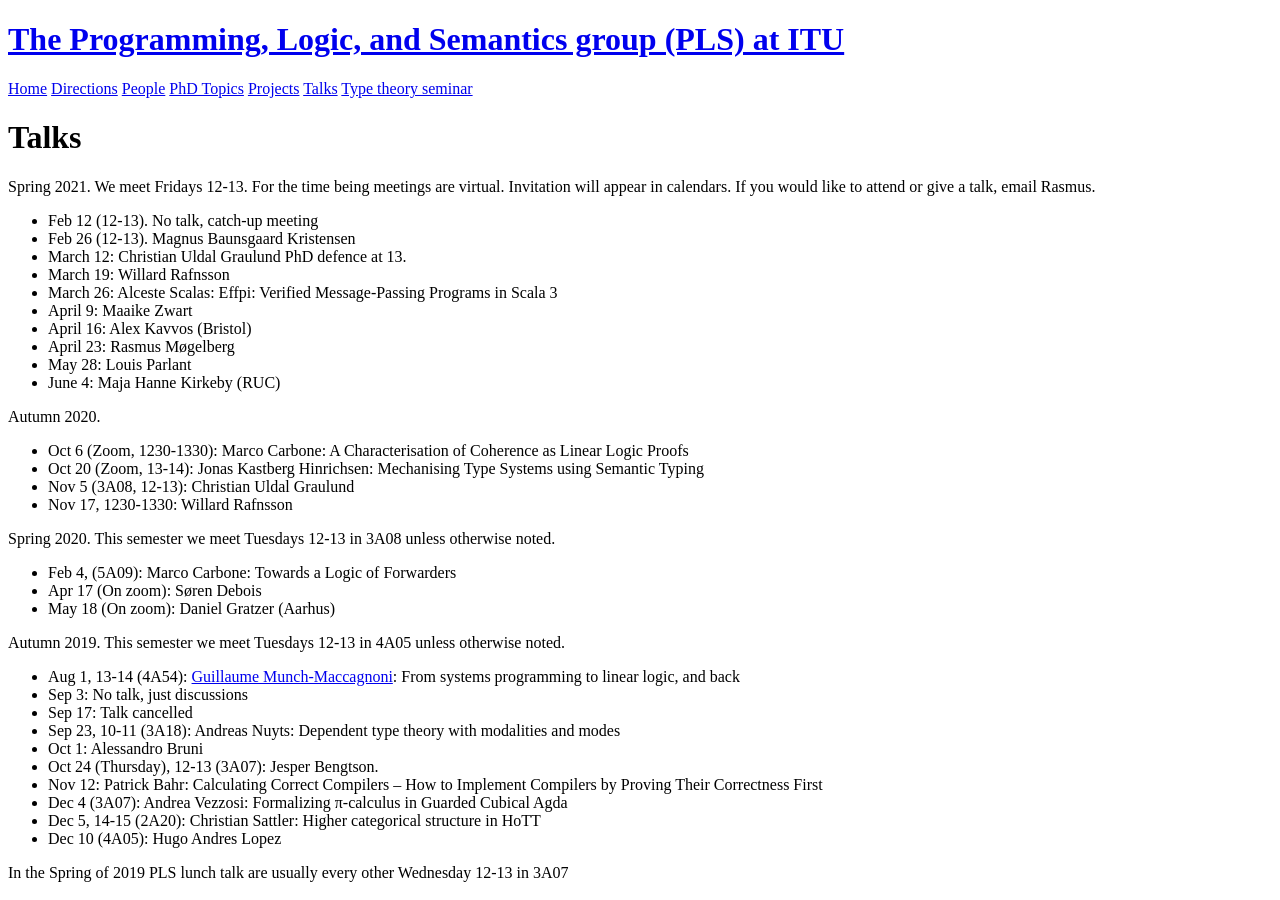
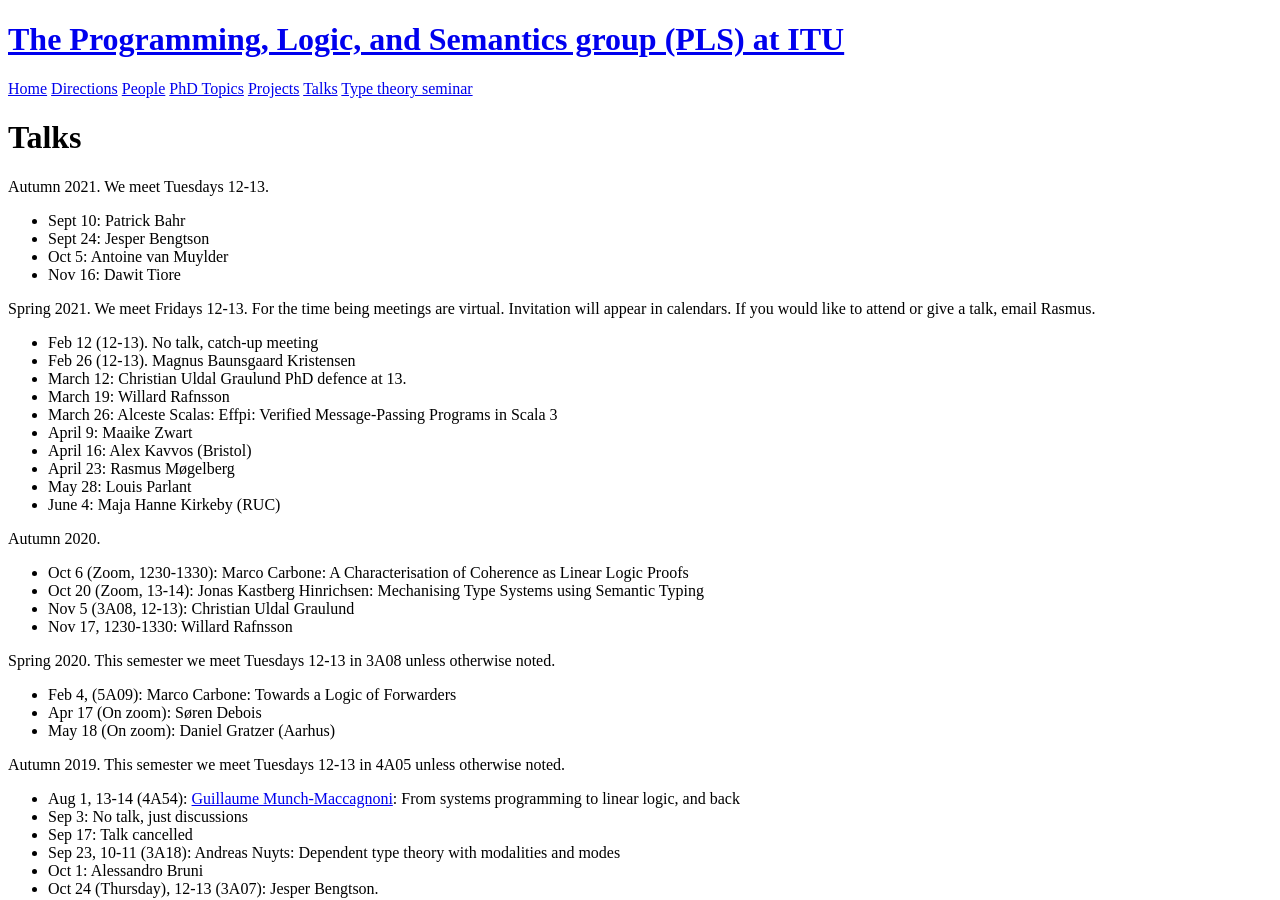
Before and after one commit to rmogelberg/pls.itu.dk, a Jekyll site: the page built from Talks.md, in a window 1280 px wide and 900 px high. Built offline with Jekyll 4.4.1, drawn with Linux system fonts in a browser that asks for light colours.

Commit message:
Updated talks

```diff
--- a/Talks.md
+++ b/Talks.md
@@ -2,6 +2,12 @@
 layout: page
 title: Talks
 ---
+
+Autumn 2021. We meet Tuesdays 12-13.
+- Sept 10: Patrick Bahr
+- Sept 24: Jesper Bengtson
+- Oct 5: Antoine van Muylder
+- Nov 16: Dawit Tiore
 
 Spring 2021. We meet Fridays 12-13. For the time being meetings are virtual. Invitation will appear in calendars. If you would like to attend or give a talk, email Rasmus.
 - Feb 12 (12-13). No talk, catch-up meeting
```
